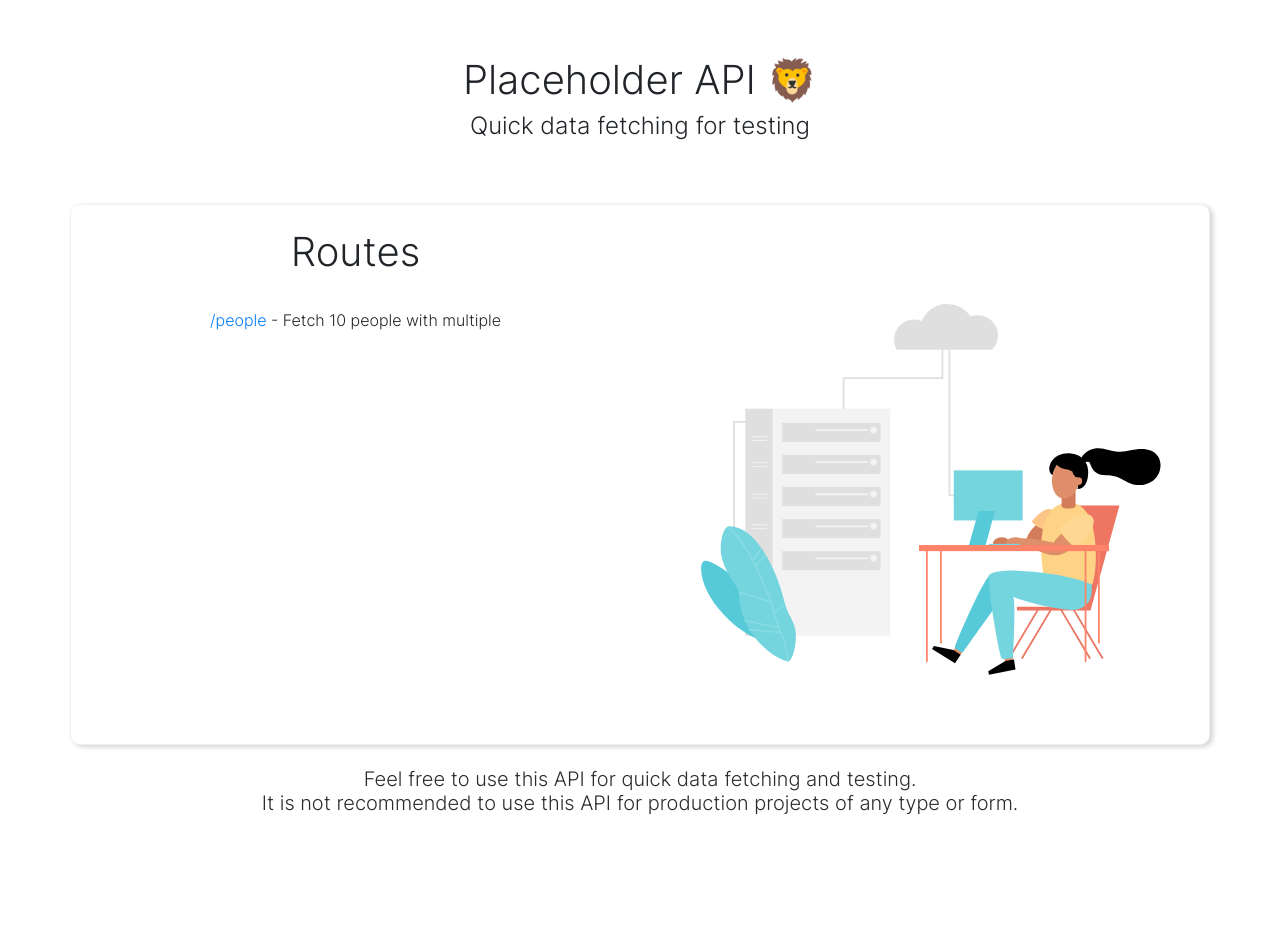
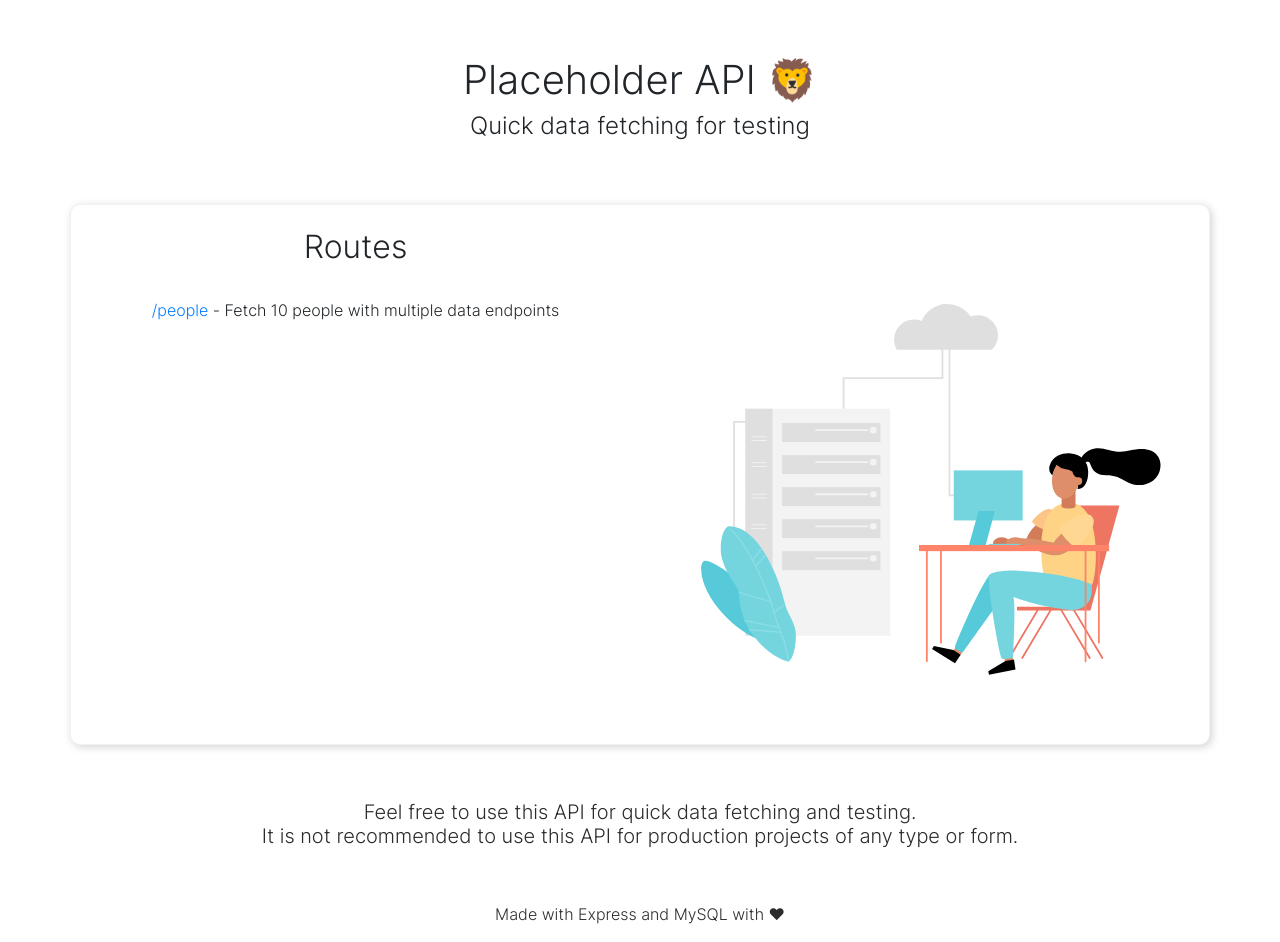
Before and after one commit to iliaroger/node-api, a React (Create React App) app: page / in a window 1280 px wide. Before the commit the page ends 823 px from the top, so only its background shows below. Built offline with nearby package versions, Linux system fonts and the light colour scheme.

Commit message:
minor changes

```diff
--- a/src/App.css
+++ b/src/App.css
@@ -12,7 +12,7 @@
   text-align: center;
   border: 1px solid rgb(241, 241, 241);
   border-radius: 10px;
-  box-shadow: 3px 2px 5px rgb(211, 211, 211);
+  box-shadow: 2px 2px 8px rgb(211, 211, 211);
   background-color: white;
 }
 
@@ -20,12 +20,12 @@
   margin-top: 2%;
 }
 
-.mainViewRow p {
-  display: inline-block;
+.footer {
+  text-align: center;
+  margin-top: 5%;
+  color: rgb(43, 43, 43);
 }
 
-.footer {
-  text-align: center;
+.footer p {
   margin-top: 2%;
-  color: rgb(43, 43, 43);
 }
--- a/src/components/mainView.js
+++ b/src/components/mainView.js
@@ -16,11 +16,14 @@
       </div>
       <div className="row mainViewRow">
         <div className="col-md-6 mainViewRoutes">
-          <h1>Routes</h1>
+          <h2>Routes</h2>
           <br></br>
           <span>
-            <a href="/people">/people </a>
-            <p> - Fetch 10 people with multiple </p>
+            <p>
+              {' '}
+              <a href="/people">/people </a> - Fetch 10 people with multiple
+              data endpoints
+            </p>
           </span>
         </div>
         <div className="col-md-6">
@@ -34,6 +37,13 @@
             <br></br> It is not recommended to use this API for production
             projects of any type or form.
           </h5>
+          <br></br>
+          <p>
+            Made with Express and MySQL with{' '}
+            <span role="img" aria-label="heart emoji">
+              &#x2764;
+            </span>{' '}
+          </p>
         </div>
       </div>
     </>
```
